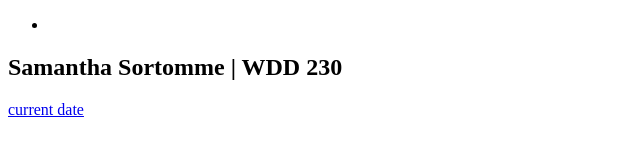
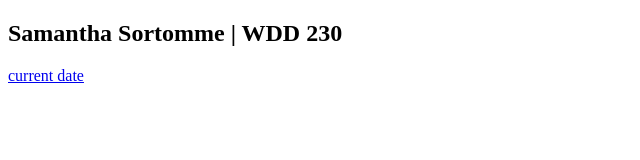
Before and after one commit to SamanthaSortomme/wdd230, a plain HTML site: page index.html in a window 1280 px wide. Shown: the whole page, without its empty margins (0-640 px from the left). Drawn offline with Linux system fonts and the light colour scheme.

Commit message:
last time for this assignment.... I think?

```diff
--- a/index.html
+++ b/index.html
@@ -10,9 +10,6 @@
 <body>
     <header>
         <nav>
-            <ul>
-                <li><a href='#'></a></li>
-            </ul>
         </nav>
     </header>
 
```
